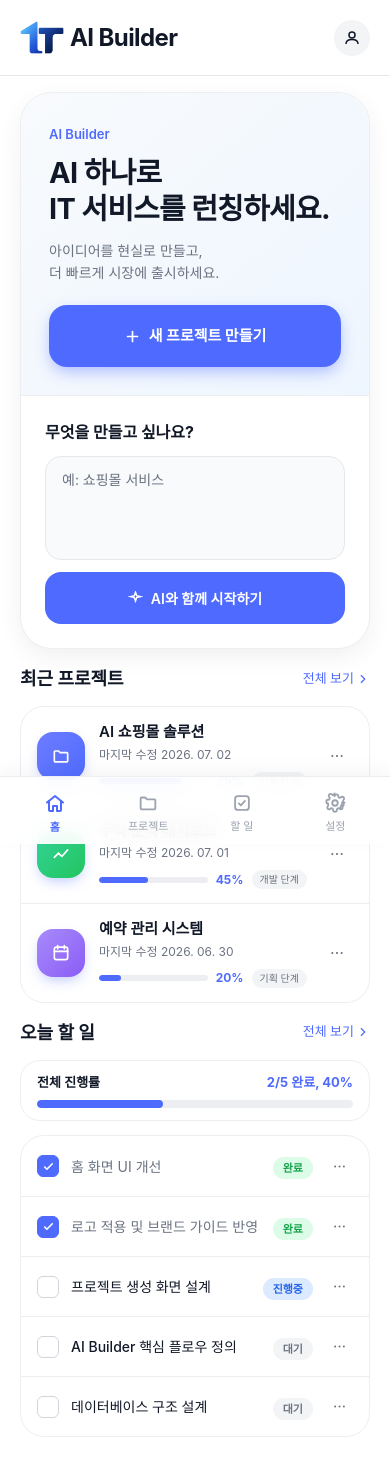
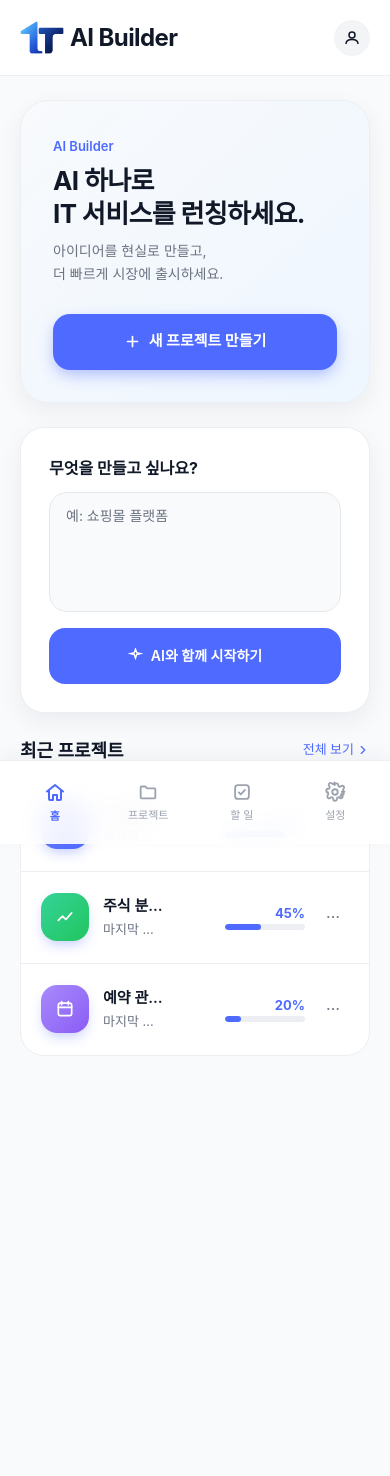
Before and after one commit to onetech0702-a11y/ai-builder-vite, a React (Vite) app: page / in a window 390 px wide. Shown: the top 1476 px of the page. After the commit the page ends 1176 px from the top, so only its background shows below. Built offline with nearby package versions, Linux system fonts and the light colour scheme; the HTML template or start-up script is replaced by a standard one; a web font is replaced by a local one.

Commit message:
style: PC/태블릿 스크롤 없는 레이아웃, 모바일 sticky 하단내비

```diff
--- a/src/App.tsx
+++ b/src/App.tsx
@@ -2,7 +2,6 @@ import Header from "./components/Header";
 import HeroCard from "./components/HeroCard";
 import IdeaInputCard from "./components/IdeaInputCard";
 import RecentProjects from "./components/RecentProjects";
-import TodayTasks from "./components/TodayTasks";
 import BottomNavigation from "./components/BottomNavigation";
 
 export default function App() {
@@ -11,19 +10,13 @@ export default function App() {
   const handleViewAll = () => console.log("view all");
 
   return (
-    <div className="mx-auto flex min-h-[100dvh] w-full max-w-[1200px] flex-col bg-white md:h-[100dvh] md:overflow-hidden">
+    <div className="min-h-[100dvh] bg-[#F8FAFC]">
       <Header />
 
-      <main className="grid flex-1 grid-cols-1 gap-4 px-5 py-4 md:min-h-0 md:overflow-y-auto md:px-8 md:py-5 lg:grid-cols-[minmax(0,1.85fr)_minmax(300px,1fr)] lg:gap-8 lg:overflow-hidden lg:px-10">
-        <div className="flex min-w-0 flex-col overflow-hidden rounded-[32px] border border-[#ECEEF2] bg-white shadow-[0_8px_24px_rgba(15,23,42,0.06)]">
-          <HeroCard onCreateProject={handleCreateProject} />
-          <IdeaInputCard onStartWithAI={handleStartWithAI} />
-        </div>
-
-        <div className="grid min-w-0 grid-cols-1 gap-4 md:min-h-0 md:gap-6">
-          <RecentProjects onViewAll={handleViewAll} />
-          <TodayTasks onViewAll={handleViewAll} />
-        </div>
+      <main className="mx-auto flex w-full max-w-[760px] flex-col gap-6 px-5 pb-[120px] pt-6">
+        <HeroCard onCreateProject={handleCreateProject} />
+        <IdeaInputCard onStartWithAI={handleStartWithAI} />
+        <RecentProjects onViewAll={handleViewAll} />
       </main>
 
       <BottomNavigation />
--- a/src/components/BottomNavigation.tsx
+++ b/src/components/BottomNavigation.tsx
@@ -50,13 +50,12 @@ export default function BottomNavigation() {
   const [active, setActive] = useState<NavId>("home");
 
   return (
-    <nav className="sticky bottom-0 z-20 shrink-0 animate-fadeIn md:static">
-      <div className="h-[68px] md:h-20 w-full border-t border-[#ECEEF2] bg-white/90 px-2 pb-[env(safe-area-inset-bottom)] pt-1.5 shadow-[0_-6px_18px_rgba(15,23,42,0.04)] backdrop-blur-md">
-        <ul className="flex h-full items-center justify-between md:justify-center md:gap-16">
+    <nav className="fixed bottom-0 left-0 right-0 z-20 h-[84px] border-t border-[#ECEEF2] bg-white/90 pb-[env(safe-area-inset-bottom)] shadow-[0_-6px_18px_rgba(15,23,42,0.04)] backdrop-blur-md animate-fadeIn">
+      <ul className="mx-auto grid h-full max-w-[760px] grid-cols-4 items-center px-2">
         {NAV_ITEMS.map((item) => {
           const isActive = active === item.id;
           return (
-              <li key={item.id} className="flex-1 md:flex-none">
+            <li key={item.id}>
               <button
                 onClick={() => setActive(item.id)}
                 className="group flex w-full flex-col items-center gap-1 py-1 transition-colors duration-200 active:scale-95"
@@ -78,7 +77,6 @@ export default function BottomNavigation() {
           );
         })}
       </ul>
-      </div>
     </nav>
   );
 }
--- a/src/components/Header.tsx
+++ b/src/components/Header.tsx
@@ -2,7 +2,8 @@ import logo from "../assets/onetech-logo.png";
 
 export default function Header() {
   return (
-    <header className="h-[76px] md:h-20 shrink-0 flex items-center justify-between px-5 md:px-8 lg:px-10 border-b border-[#E5E8EB] animate-slideDown bg-white">
+    <header className="h-[76px] border-b border-[#ECEEF2] bg-white animate-slideDown">
+      <div className="mx-auto flex h-full max-w-[760px] items-center justify-between px-5">
         <div className="flex items-center gap-1.5">
           <img
             src={logo}
@@ -23,6 +24,7 @@ export default function Header() {
             <path d="M4 20c0-4 3.6-6 8-6s8 2 8 6" />
           </svg>
         </button>
+      </div>
     </header>
   );
 }
--- a/src/components/HeroCard.tsx
+++ b/src/components/HeroCard.tsx
@@ -4,16 +4,16 @@ interface HeroCardProps {
 
 export default function HeroCard({ onCreateProject }: HeroCardProps) {
   return (
-    <section className="w-full animate-slideUp rounded-t-[32px] border-b border-[#ECEEF2] bg-gradient-to-br from-[#F8FAFC] to-[#EEF6FF] p-7 md:p-8">
+    <section className="w-full min-h-[280px] animate-slideUp rounded-[28px] border border-[#ECEEF2] bg-gradient-to-br from-[#F8FAFC] to-[#EEF6FF] p-8 shadow-[0_8px_24px_rgba(15,23,42,0.06)]">
       <span className="text-[13px] font-semibold text-primary">AI Builder</span>
 
-      <h1 className="mt-2.5 text-[29px] font-bold leading-[1.25] text-ink-title tracking-tight md:text-[32px]">
+      <h1 className="mt-2 text-[26px] md:text-[28px] font-bold leading-[1.25] text-ink-title tracking-tight">
         AI 하나로
         <br />
         IT 서비스를 런칭하세요.
       </h1>
 
-      <p className="mt-3 text-[14px] text-ink-body leading-relaxed md:text-[15px]">
+      <p className="mt-2.5 text-[14px] text-ink-body leading-relaxed">
         아이디어를 현실로 만들고,
         <br />
         더 빠르게 시장에 출시하세요.
@@ -21,7 +21,7 @@ export default function HeroCard({ onCreateProject }: HeroCardProps) {
 
       <button
         onClick={onCreateProject}
-        className="mt-5 flex h-[62px] w-full items-center justify-center gap-2 rounded-[18px] bg-primary px-8 text-[15px] font-bold text-white shadow-[0_6px_16px_-2px_rgba(79,107,255,0.45)] transition-all duration-200 hover:scale-[1.02] hover:shadow-[0_8px_20px_-2px_rgba(79,107,255,0.55)] active:scale-[0.98]"
+        className="mt-7 flex h-[56px] w-full items-center justify-center gap-2 rounded-[17px] bg-primary px-8 text-[15px] font-bold text-white shadow-[0_6px_16px_-2px_rgba(79,107,255,0.45)] transition-all duration-200 hover:scale-[1.02] hover:shadow-[0_8px_20px_-2px_rgba(79,107,255,0.55)] active:scale-[0.98]"
       >
         <svg width="17" height="17" viewBox="0 0 24 24" fill="none" stroke="currentColor" strokeWidth="2.4" strokeLinecap="round" aria-hidden="true">
           <path d="M12 5v14M5 12h14" />
--- a/src/components/IdeaInputCard.tsx
+++ b/src/components/IdeaInputCard.tsx
@@ -1,11 +1,13 @@
 import { useEffect, useState } from "react";
 
 const PLACEHOLDER_EXAMPLES = [
-  "AI 주식 앱을 만들고 싶어요",
+  "AI 주식 분석 서비스",
   "예약 관리 시스템",
-  "쇼핑몰 서비스",
+  "쇼핑몰 플랫폼",
+  "병원 예약 앱",
   "운동 기록 앱",
-  "가계부 앱",
+  "음식 배달 서비스",
+  "AI 고객 상담 챗봇",
 ];
 
 const PLACEHOLDER_INTERVAL_MS = 2400;
@@ -25,19 +27,19 @@ export default function IdeaInputCard({ onStartWithAI }: IdeaInputCardProps) {
   }, []);
 
   return (
-    <section className="flex animate-slideUp flex-col rounded-b-[32px] bg-white p-6">
+    <section className="flex w-full flex-col animate-slideUp rounded-[24px] border border-[#ECEEF2] bg-white p-7 shadow-[0_8px_24px_rgba(15,23,42,0.06)]">
       <h2 className="text-[16px] font-bold text-ink-title">무엇을 만들고 싶나요?</h2>
 
       <textarea
         readOnly
         placeholder={`예: ${PLACEHOLDER_EXAMPLES[placeholderIndex]}`}
         key={placeholderIndex}
-        className="mt-3 h-[104px] w-full resize-none rounded-2xl border border-[#E5E8EB] bg-[#F8FAFC] px-4 py-3 text-[14px] text-ink-title placeholder:text-ink-body placeholder:transition-opacity placeholder:duration-200 focus:outline-none focus:ring-2 focus:ring-primary/30"
+        className="mt-3 h-[120px] w-full resize-none rounded-[18px] border border-[#E5E8EB] bg-[#F8FAFC] px-4 py-3 text-[14px] text-ink-title placeholder:text-ink-body placeholder:transition-opacity placeholder:duration-200 focus:outline-none focus:ring-2 focus:ring-primary/30"
       />
 
       <button
         onClick={onStartWithAI}
-        className="mt-3 flex h-[52px] w-full items-center justify-center gap-2 rounded-2xl bg-primary text-[14px] font-semibold text-white transition-transform duration-200 hover:scale-[1.02] active:scale-[0.98]"
+        className="mt-4 flex h-[56px] w-full items-center justify-center gap-2 rounded-2xl bg-primary text-[14px] font-semibold text-white transition-transform duration-200 hover:scale-[1.02] active:scale-[0.98]"
       >
         <svg width="15" height="15" viewBox="0 0 24 24" fill="none" stroke="currentColor" strokeWidth="2.4" strokeLinecap="round" aria-hidden="true">
           <path d="M12 2l1.9 5.5L19.5 9l-5.6 1.5L12 16l-1.9-5.5L4.5 9l5.6-1.5L12 2z" />
--- a/src/components/ProjectListItem.tsx
+++ b/src/components/ProjectListItem.tsx
@@ -38,7 +38,7 @@ function ProjectIcon({ type }: { type: Project["icon"] }) {
 
 export default function ProjectListItem({ project }: { project: Project }) {
   return (
-    <li className="flex min-h-[92px] items-center gap-3.5 px-4 py-3.5">
+    <li className="flex h-[92px] items-center gap-3.5 px-5">
       <div
         className="flex h-12 w-12 shrink-0 items-center justify-center rounded-2xl shadow-[0_6px_14px_-4px_rgba(79,107,255,0.4)]"
         style={{ background: `linear-gradient(135deg, ${project.colorFrom}, ${project.colorTo})` }}
@@ -47,25 +47,17 @@ export default function ProjectListItem({ project }: { project: Project }) {
       </div>
 
       <div className="min-w-0 flex-1">
-        <h3 className="text-[15px] font-semibold text-ink-title truncate">{project.name}</h3>
-        <p className="mt-0.5 text-[12px] text-ink-body">마지막 수정 {project.updatedAt}</p>
-        <div className="mt-2 flex items-center gap-2 sm:hidden">
-          <div className="flex-1">
-            <ProgressBar progress={project.progress} />
-          </div>
-          <span className="shrink-0 text-[12px] font-bold text-primary">{project.progress}%</span>
-          <span className="shrink-0 rounded-badge bg-[#F3F4F6] px-2 py-0.5 text-[10px] font-medium text-ink-body">
-            {project.phase}
-          </span>
-        </div>
+        <h3 className="truncate whitespace-nowrap text-[15px] font-semibold text-ink-title">{project.name}</h3>
+        <p className="mt-0.5 truncate whitespace-nowrap text-[13px] text-[#6B7280]">마지막 수정 {project.updatedAt}</p>
       </div>
 
-      <div className="hidden sm:flex w-28 md:w-36 shrink-0 flex-col items-end gap-1.5">
-        <span className="text-[13px] font-bold text-primary">{project.progress}%</span>
+      <div className="flex w-[170px] shrink-0 items-center justify-end gap-3 sm:w-[220px]">
+        <div className="w-20 shrink-0 sm:w-28">
+          <span className="block text-right text-[13px] font-bold text-primary">{project.progress}%</span>
           <ProgressBar progress={project.progress} />
         </div>
 
-      <span className="hidden sm:inline-flex w-[76px] shrink-0 justify-center rounded-badge bg-[#F3F4F6] px-2.5 py-1 text-[11px] font-medium text-ink-body">
+        <span className="hidden shrink-0 justify-center whitespace-nowrap rounded-badge bg-[#F3F4F6] px-2.5 py-1 text-[11px] font-medium text-ink-body sm:inline-flex sm:w-[76px]">
           {project.phase}
         </span>
 
@@ -79,6 +71,7 @@ export default function ProjectListItem({ project }: { project: Project }) {
             <circle cx="19" cy="12" r="1.6" />
           </svg>
         </button>
+      </div>
     </li>
   );
 }
--- a/src/components/RecentProjects.tsx
+++ b/src/components/RecentProjects.tsx
@@ -7,8 +7,8 @@ interface RecentProjectsProps {
 
 export default function RecentProjects({ onViewAll }: RecentProjectsProps) {
   return (
-    <section className="animate-fadeIn flex min-w-0 flex-col md:min-h-0 md:flex-1">
-      <div className="flex shrink-0 items-center justify-between">
+    <section className="animate-fadeIn min-w-0">
+      <div className="flex items-center justify-between">
         <h2 className="text-[18px] font-bold text-ink-title">최근 프로젝트</h2>
         <button onClick={onViewAll} className="flex items-center gap-0.5 text-[13px] font-medium text-primary">
           전체 보기
@@ -18,8 +18,8 @@ export default function RecentProjects({ onViewAll }: RecentProjectsProps) {
         </button>
       </div>
 
-      <ul className="mt-3.5 divide-y divide-[#ECEEF2] overflow-hidden rounded-[24px] border border-[#ECEEF2] bg-white md:min-h-0 md:flex-1 md:overflow-y-auto">
-        {RECENT_PROJECTS.map((project) => (
+      <ul className="mt-3.5 divide-y divide-[#ECEEF2] overflow-hidden rounded-[24px] border border-[#ECEEF2] bg-white">
+        {RECENT_PROJECTS.slice(0, 3).map((project) => (
           <ProjectListItem key={project.id} project={project} />
         ))}
       </ul>
--- a/src/components/TaskListItem.tsx
+++ b/src/components/TaskListItem.tsx
@@ -8,7 +8,7 @@ interface TaskListItemProps {
 
 export default function TaskListItem({ task, onToggle }: TaskListItemProps) {
   return (
-    <li className="flex min-h-[60px] items-center gap-3 px-4 py-3 transition-colors duration-200 hover:bg-[#FAFBFC]">
+    <li className="flex min-h-[48px] items-center gap-3 px-4 py-2 transition-colors duration-200 hover:bg-[#FAFBFC] lg:min-h-[39px] lg:py-1.5">
       <button
         onClick={() => onToggle(task.id)}
         aria-label="할 일 완료 처리"
--- a/src/components/TodayTasks.tsx
+++ b/src/components/TodayTasks.tsx
@@ -8,8 +8,9 @@ interface TodayTasksProps {
 
 export default function TodayTasks({ onViewAll }: TodayTasksProps) {
   const [tasks, setTasks] = useState(TODAY_TASKS);
-  const completedCount = tasks.filter((task) => task.status === "done").length;
-  const completionRate = Math.round((completedCount / tasks.length) * 100);
+  const visibleTasks = tasks.slice(0, 5);
+  const completedCount = visibleTasks.filter((task) => task.status === "done").length;
+  const completionRate = Math.round((completedCount / visibleTasks.length) * 100);
 
   const handleToggle = (id: string) => {
     console.log("toggle task", id);
@@ -19,7 +20,7 @@ export default function TodayTasks({ onViewAll }: TodayTasksProps) {
   };
 
   return (
-    <section className="animate-fadeIn flex min-w-0 flex-col md:min-h-0 md:flex-1">
+    <section className="animate-fadeIn flex h-full min-w-0 flex-col md:min-h-0">
       <div className="flex shrink-0 items-center justify-between">
         <h2 className="text-[18px] font-bold text-ink-title">오늘 할 일</h2>
         <button onClick={onViewAll} className="flex items-center gap-0.5 text-[13px] font-medium text-primary">
@@ -30,11 +31,11 @@ export default function TodayTasks({ onViewAll }: TodayTasksProps) {
         </button>
       </div>
 
-      <div className="mt-3.5 rounded-[20px] border border-[#ECEEF2] bg-white px-4 py-3">
+      <div className="mt-3 rounded-t-[24px] border border-b-0 border-[#ECEEF2] bg-white px-4 py-2.5">
         <div className="flex items-center justify-between gap-3">
           <span className="text-[13px] font-semibold text-ink-title">전체 진행률</span>
           <span className="shrink-0 text-[13px] font-bold text-primary">
-            {completedCount}/{tasks.length} 완료, {completionRate}%
+            {completedCount}/{visibleTasks.length} 완료, {completionRate}%
           </span>
         </div>
         <div className="mt-2 h-2 overflow-hidden rounded-full bg-[#ECEEF2]">
@@ -42,8 +43,8 @@ export default function TodayTasks({ onViewAll }: TodayTasksProps) {
         </div>
       </div>
 
-      <ul className="mt-3.5 divide-y divide-[#ECEEF2] overflow-hidden rounded-[24px] border border-[#ECEEF2] bg-white md:min-h-0 md:flex-1 md:overflow-y-auto">
-        {tasks.map((task) => (
+      <ul className="flex-1 divide-y divide-[#ECEEF2] overflow-hidden rounded-b-[24px] border border-[#ECEEF2] bg-white">
+        {visibleTasks.map((task) => (
           <TaskListItem key={task.id} task={task} onToggle={handleToggle} />
         ))}
       </ul>
```
Lines whose indentation alone changed are shown as unchanged.
